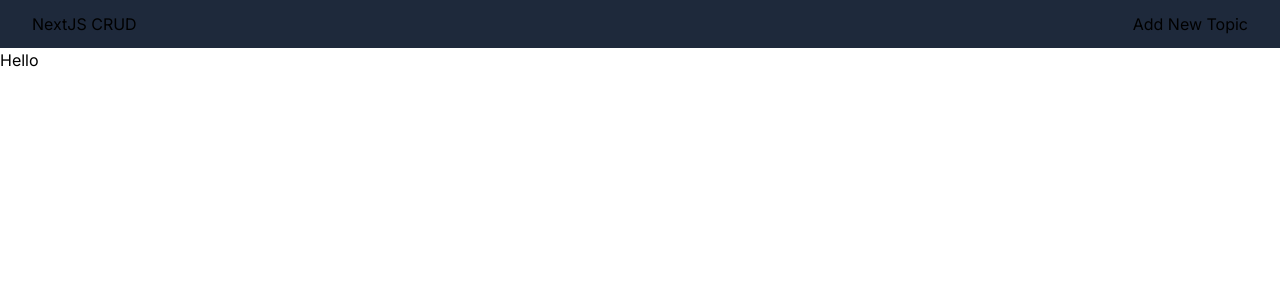
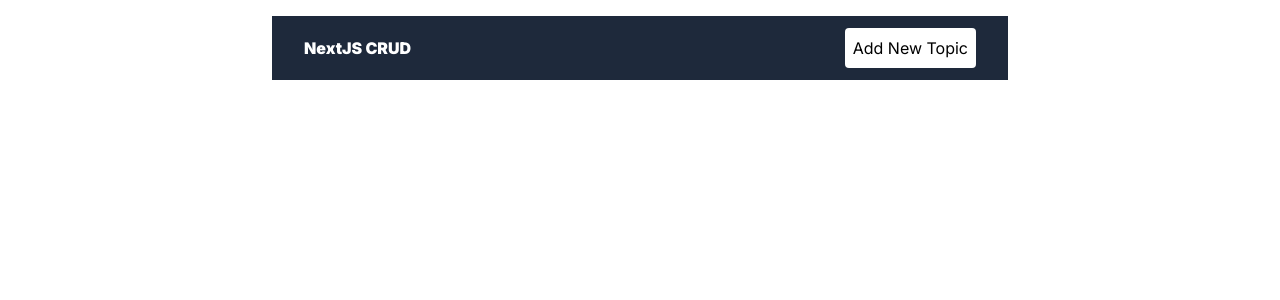
Before and after one commit to shaikat17/NextJS_CRUD, a Next.js app: page / in a window 1280 px wide. Shown: the top 300 px of the page. Built offline with nearby package versions, Linux system fonts and the light colour scheme.

Commit message:
navbar design complete

```diff
--- a/src/app/layout.js
+++ b/src/app/layout.js
@@ -13,7 +13,7 @@ export default function RootLayout({ children }) {
   return (
     <html lang="en">
       <body className={inter.className}>
-        <div>
+        <div className="max-w-3xl mx-auto p-4">
         <Navbar />
         {children}
         </div>
--- a/src/app/page.js
+++ b/src/app/page.js
@@ -1,7 +1,10 @@
+import TopicsList from '@/components/TopicsList'
 import Image from 'next/image'
 
 export default function Home() {
   return (
-    <h1>Hello</h1>
+    <>
+    <TopicsList />
+    </>
   )
 }
--- a/src/components/Navbar.jsx
+++ b/src/components/Navbar.jsx
@@ -3,9 +3,9 @@ import React from 'react';
 
 const Navbar = () => {
     return (
-        <nav className='flex justify-between bg-slate-800 px-8 py-3'>
-            <Link to="/">NextJS CRUD</Link>
-            <Link to="/add">Add New Topic</Link>
+        <nav className='flex justify-between items-center bg-slate-800 px-8 py-3'>
+            <Link href="/" className='text-white font-black'>NextJS CRUD</Link>
+            <Link className='bg-white p-2 rounded' href="/add">Add New Topic</Link>
         </nav>
     );
 };
--- /dev/null
+++ b/src/components/TopicsList.jsx
@@ -0,0 +1,11 @@
+import React from 'react';
+
+const TopicsList = () => {
+    return (
+        <div>
+
+        </div>
+    );
+};
+
+export default TopicsList;
```
